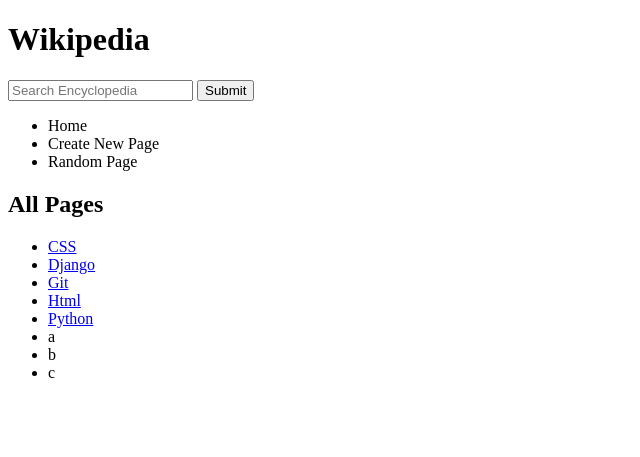
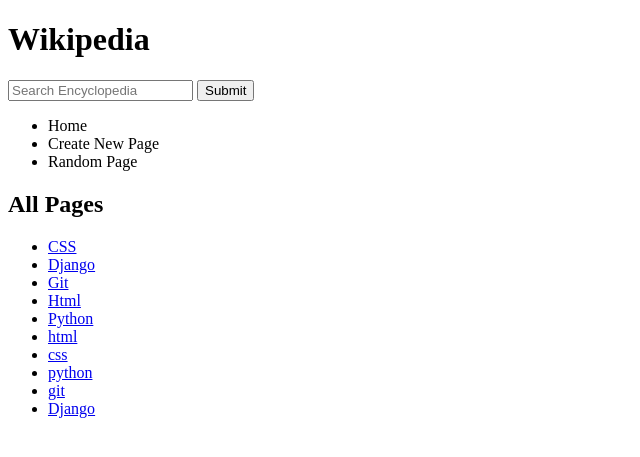
Before and after one commit to duyvt7/djangoPractice, a Django app: page /wikipedia/ in a window 1280 px wide. Shown: the top 457 px of the page, without its empty margins (0-640 px from the left). Run offline with Django 3.2, Linux system fonts and the light colour scheme.

Commit message:
add link

```diff
--- a/wiki/wikipedia/templates/wikipedia/index.html
+++ b/wiki/wikipedia/templates/wikipedia/index.html
@@ -27,7 +27,7 @@
         <li><a href="{% url 'html' %}">Html</a> </li>
         <li> <a href="{% url 'python' %}">Python</a> </li>
         {%for task in tasks%}
-            <li>{{task}}</li>
+            <li> <a href=/wikipedia/{{task}}>{{task}}</a></li>
         {%endfor%}
     </ul>
 
--- a/wiki/wikipedia/views.py
+++ b/wiki/wikipedia/views.py
@@ -1,6 +1,6 @@
 from django.shortcuts import render
 from django.http import HttpResponse
-tasks = ['a','b','c']
+tasks = ['html', 'css', 'python', 'git','Django']
 # Create your views here.
 def index(request):
     return render(request, 'wikipedia/index.html',{
```
